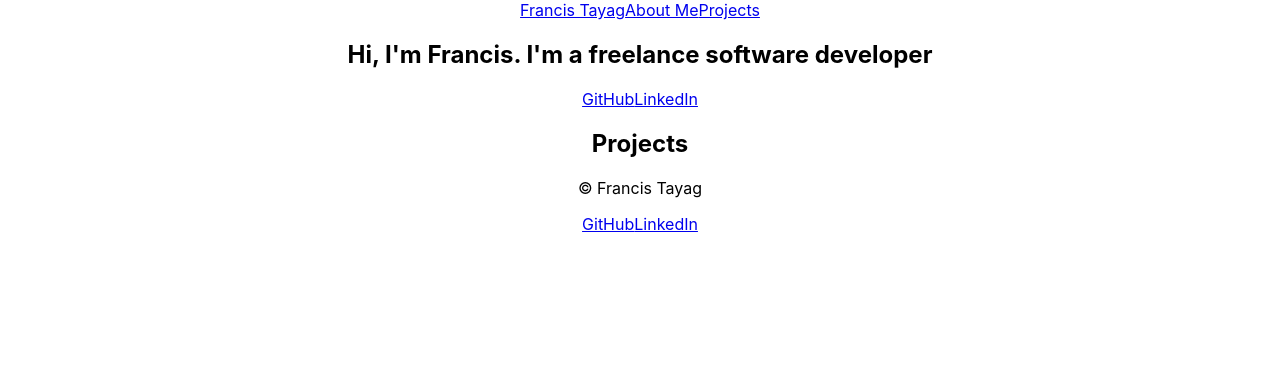
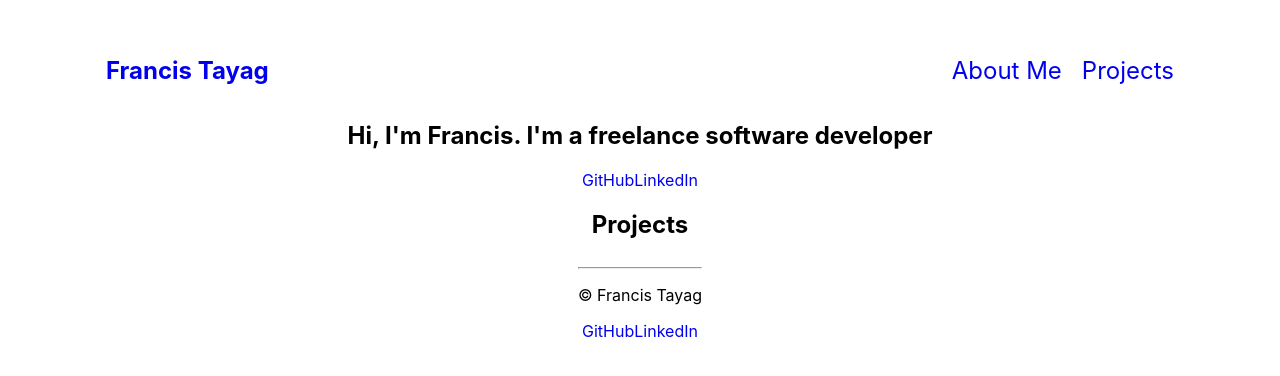
Before and after one commit to fmtayag/fmtayag.github.io, a React (Create React App) app in the folder ui/: page / in a window 1280 px wide. Shown: the top 376 px of the page. Built offline with nearby package versions, Linux system fonts and the light colour scheme.

Commit message:
Styled the navbar

```diff
--- a/ui/src/App.css
+++ b/ui/src/App.css
@@ -1,3 +1,70 @@
 .App {
+  display: flex;
+  flex-direction: column;
+  margin: 5vmin;
+  margin-left: 10vmin;
+  margin-right: 10vmin;
+}
+
+/* -- Navbar -- */
+
+.navbar {
+  text-align: center;
+  padding: 2vmin;
+  font-size: 24px;
+}
+
+.links {
+  float: right;
+}
+
+a {
+  text-decoration: none;
+  font-weight: 400;
+}
+
+.navbar a {
+  padding-inline: 10px;
+}
+
+a:visited {
+  color: black;
+}
+
+a:hover:not(.logo) {
+  color: dodgerblue;
+}
+
+.logo {
+  font-weight: 700;
+  float: left;
+  position: relative;
   text-align: center;
 }
+
+.logo::before {
+  content: "";
+  position: absolute;
+  left: 0;
+  z-index: -1;
+  width: 100%;
+  height: 0;
+  transition: height 0.3s;
+  background: color-mix(in srgb, yellow 50%, transparent);
+
+}
+
+.logo:hover::before {
+  top: 2;
+  left: 2;
+  height: 100%;
+}
+
+.home {
+  text-align: center;
+}
+
+.footer {
+  margin: auto;
+  text-align: center;
+}
--- a/ui/src/components/Footer.js
+++ b/ui/src/components/Footer.js
@@ -1,6 +1,7 @@
 const Footer = () => {
     return (
         <div className="footer">
+            <hr />
             <p>&copy; Francis Tayag</p>
             <a href="https://github.com/zyenapz" target="_">GitHub</a>
             <a href="https://www.linkedin.com/in/francistayag/" target="_">LinkedIn</a>
--- a/ui/src/components/Navbar.js
+++ b/ui/src/components/Navbar.js
@@ -2,10 +2,13 @@ import { Link } from 'react-router-dom';
 
 const Navbar = () => {
     return (
-        <div>
-            <Link to="/">Francis Tayag</Link>
-            <Link to="/about">About Me</Link>
-            <Link to="/projects">Projects</Link>
+        <div className="navbar">
+            <Link to="/" className="logo">Francis Tayag</Link>
+            <div className="links">
+                <Link to="/about">About Me</Link>
+                <Link to="/projects">Projects</Link>
+            </div>
+
         </div>
     );
 }
```
